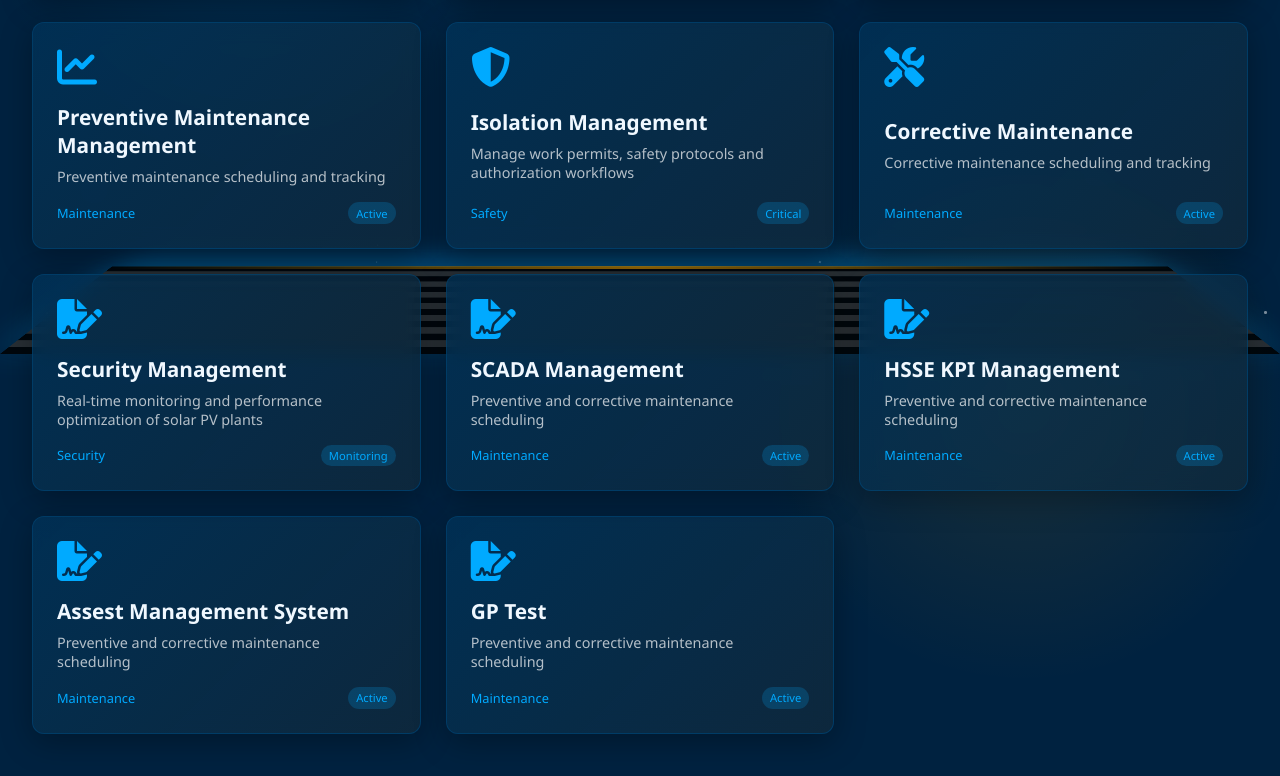
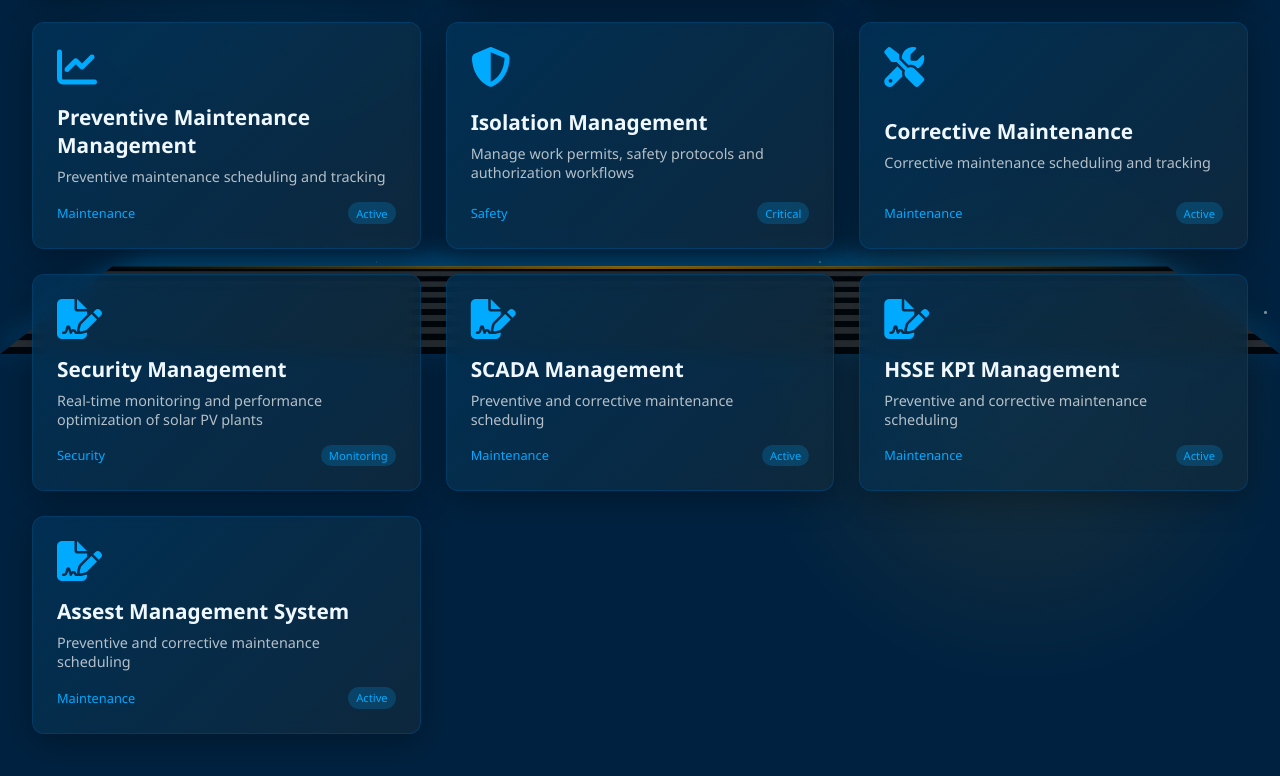
Before and after one commit to Nomanashraf256/SJNPORTAL, a plain HTML site: page 02.Dashboard.html in a window 1280 px wide. Shown: the part 496-1272 px from the top of the page. Drawn offline with Linux system fonts and the light colour scheme.

Commit message:
Update 02.Dashboard.html

```diff
--- a/02.Dashboard.html
+++ b/02.Dashboard.html
@@ -474,17 +474,7 @@
         <span class="box-badge">Active</span>
       </div>
     </a>
-     <a class="box" href="13. GP.html" target="_blank">
-      <i class="fas fa-file-signature box-icon"></i>
-      <div>
-        <div class="box-title">GP Test</div>
-        <div class="box-desc">Preventive and corrective maintenance scheduling</div>
-      </div>
-      <div class="box-footer">
-        <span>Maintenance</span>
-        <span class="box-badge">Active</span>
-      </div>
-    </a>
+
   </div>
 
   <script>
@@ -503,7 +493,7 @@
         particle.style.height = `${size}px`;
 
         // Random position
-        particle.style.left = `${Math.random() * 100}vw`;
+        particle. style.left = `${Math.random() * 100}vw`;
         particle.style.bottom = `-10px`;
 
         // Random animation duration between 10s and 20s
@@ -511,7 +501,7 @@
         particle.style.animationDuration = `${duration}s`;
 
         // Random delay
-        particle.style.animationDelay = `${Math.random() * 10}s`;
+        particle. style.animationDelay = `${Math.random() * 10}s`;
 
         particlesContainer.appendChild(particle);
       }
```
